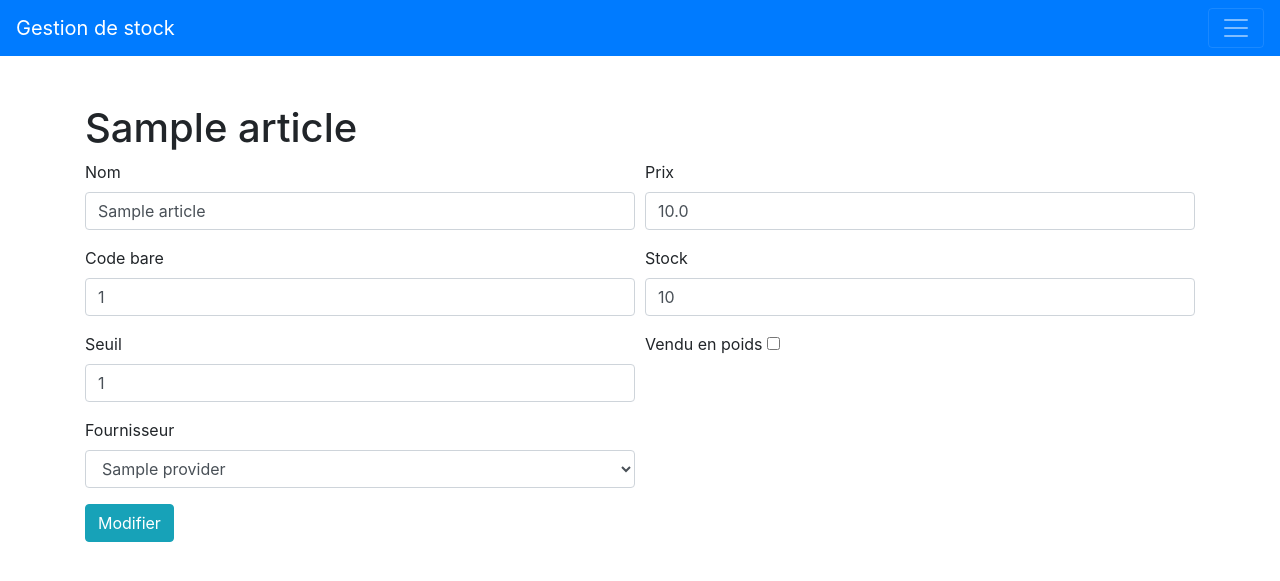
After one commit to hrandrianasolo/gestion-de-stock, a Django app: page /edit_article/1 in a window 1280 px wide. The commit adds this page. Shown: the top 581 px of the page. Run offline with Django 3.2, Linux system fonts and the light colour scheme; tables that the repository leaves empty hold one stand-in row (values such as "Sample post").

Commit message:
Add edit, delete functionality for provider and article

```diff
--- /dev/null
+++ b/mysite/blog/templates/blog/edit_article.html
@@ -0,0 +1,59 @@
+{% extends 'blog/layout.html' %} {% block body %}
+<div class="edit-background">
+	<div class="edit-title">
+		<div class="">
+			<h1>{{article.name}}</h1>
+		</div>
+	</div>
+
+	<div class="edit-body">
+		<div class="edit-component edit-left-box">
+			<div class="edit-box edit-article-informations">
+				<form method="POST">
+					{% csrf_token %}
+					<div class="form-row">
+						<div class="form-group col-md-6">
+							<label for="name">Nom</label> <input type="text"
+								class="form-control" name="name" value="{{article.name}}">
+						</div>
+						<div class="form-group col-md-6">
+							<label for="phone">Prix</label> <input type="number" step="0.01"
+								class="form-control" name="price" value="{{article.price}}">
+						</div>
+						<div class="form-group col-md-6">
+							<label for="phone">Code bare</label> <input type="number"
+								class="form-control" name="barcode" value="{{article.barcode}}">
+						</div>
+						<div class="form-group col-md-6">
+							<label for="address">Stock</label> <input type="number"
+								class="form-control" name="stock" value="{{article.stock}}">
+						</div>
+						<div class="form-group col-md-6">
+							<label for="zip_code">Seuil</label> <input type="number"
+								class="form-control" name="seuil" value="{{article.seuil}}">
+						</div>
+						<div class="form-group col-md-6">
+							<label for="zip_code">Vendu en poids</label>
+							<input type="checkbox" name="is_sold_with_weight" value="{{article.is_sold_with_weight}}">
+
+						</div>
+						<div class="form-group col-md-6">
+							<label for="provider">Fournisseur</label> <select
+								class="form-control" name="provider">
+								{% for provider in list_provider %}
+								{% if provider.id == article.provider.id %}
+								<option value="{{article.provider.id}}" selected="selected">{{article.provider.name}}</option>
+								{% else %}
+								<option value="{{provider.id}}">{{provider.name}}</option>
+								{% endif %}
+								{% endfor %}
+							</select>
+						</div>
+					</div>
+					<button type="submit" class="btn btn-info">Modifier</button>
+				</form>
+			</div>
+		</div>
+	</div>
+</div>
+{% endblock %}
--- a/mysite/blog/templates/blog/provider.html
+++ b/mysite/blog/templates/blog/provider.html
@@ -25,6 +25,10 @@
 					<td>{{provider.phone}}</td>
 					<td>{{provider.address}}</td>
 					<td>{{provider.zip_code}}</td>
+					<td><a href="{% url 'edit_provider' provider.id %}"
+						class="btn btn-warning"></i>Modifier</a> <a
+						href="{% url 'delete_provider' provider.id %}"
+						class="btn btn-warning"></i>Supprimer</a></td>
 				</tr>
 				{% endfor %}
 			</tbody>
--- a/mysite/blog/urls.py
+++ b/mysite/blog/urls.py
@@ -6,4 +6,8 @@ urlpatterns = [
     path('', views.home, name='home'),
     path('provider', views.provider, name='provider'),
     path('article', views.article, name='article'),
+    path('edit_provider/<provide_id>', views.edit_provider, name='edit_provider'),
+    path('delete_provider/<provide_id>', views.delete_provider, name='delete_provider'),
+    path('edit_article/<article_id>', views.edit_article, name='edit_article'),
+    path('delete_article/<article_id>', views.delete_article, name='delete_article'),
 ]
--- a/mysite/blog/views.py
+++ b/mysite/blog/views.py
@@ -1,3 +1,4 @@
+from django.http.response import HttpResponseRedirect
 from django.shortcuts import render, redirect
 
 from blog.models import Provider, Article
@@ -15,3 +16,56 @@ def provider(request):
 def article(request):
     list_article = Article.objects.all().order_by('-name')
     return render(request, 'blog/article.html', {'listarticle': list_article})
+
+
+def edit_provider(request, provide_id):
+    current_provider = Provider.objects.get(id=provide_id)
+    if request.POST:
+        if request.POST.get('name') != "":
+            current_provider.name = request.POST.get('name')
+        if request.POST.get('address') != "":
+            current_provider.address = request.POST.get('address')
+        if request.POST.get('zip_code') != "":
+            current_provider.zip_code = request.POST.get('zip_code')
+        if request.POST.get('phone') != "":
+            current_provider.phone = request.POST.get('phone')
+
+        current_provider.save()
+        return HttpResponseRedirect("/provider")
+    else:
+        return render(request, 'blog/edit_provider.html', {'provider': current_provider})
+
+
+def edit_article(request, article_id):
+    current_article = Article.objects.get(id=article_id)
+    list_provider = Provider.objects.all().order_by('-name')
+    if request.POST:
+        if request.POST.get('name') != "":
+            current_article.name = request.POST.get('name')
+        if request.POST.get('price') != "":
+            current_article.price = request.POST.get('price')
+        if request.POST.get('barcode') != "":
+            current_article.barcode = request.POST.get('barcode')
+        if request.POST.get('stock') != "":
+            current_article.stock = request.POST.get('stock')
+        if request.POST.get('seuil') != "":
+            current_article.seuil = request.POST.get('seuil')
+        if request.POST.get('is_sold_with_weight') != "":
+            current_article.is_sold_with_weight = request.POST.get('is_sold_with_weight')
+        if request.POST.get('provider') != "":
+            current_article.provider = Provider.objects.get(id=request.POST.get('provider'))
+
+        current_article.save()
+        return HttpResponseRedirect("/article")
+    else:
+        return render(request, 'blog/edit_article.html', {'article': current_article, 'list_provider': list_provider})
+
+
+def delete_provider(request, provide_id):
+    Provider.objects.get(id=provide_id).delete()
+    return HttpResponseRedirect("/provider")
+
+
+def delete_article(request, article_id):
+    Article.objects.get(id=article_id).delete()
+    return HttpResponseRedirect("/article")
```
Also changed, not shown: mysite/blog/templates/blog/article.html (+12 -8 lines), mysite/blog/templates/blog/edit_provider.html (added, +39 -0 lines).
